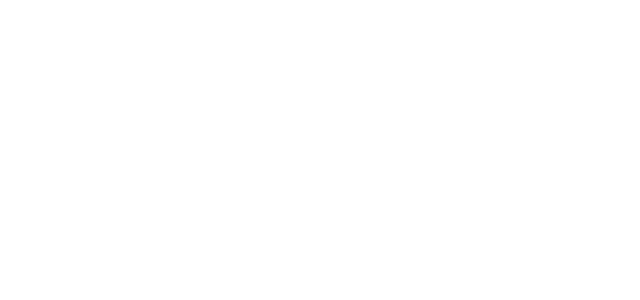
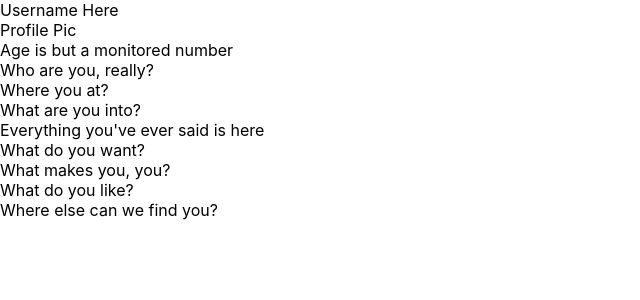
Before and after one commit to mfdelcastillo/nerdnation, a React (Create React App) app: page /profile in a window 1280 px wide. Before the commit this address had no page. Shown: the top 300 px of the page, without its empty margins (0-640 px from the left). Built offline with nearby package versions, Linux system fonts and the light colour scheme.

Commit message:
removed unnecessary js files, fixed additional routes

```diff
--- a/routes/userRoutes.js
+++ b/routes/userRoutes.js
@@ -4,6 +4,4 @@ const userController = require('../controllers/userController');
 
 router.post('/',userController.create);
 router.post('/login', userController.login);
-router.get('/')
-
 module.exports = router;
--- a/server.js
+++ b/server.js
@@ -29,7 +29,6 @@ app.use(require('./config/checkToken'));
 // Put API routes here, before the "catch all" route
 app.use('/api/users', userRouter)
 app.use('/api/users/login', userRouter)
-
 // The following "catch all" route (note the *) is necessary
 // to return the index.html on all non-AJAX requests
 app.get('/*', function(req, res) {
--- a/src/index.js
+++ b/src/index.js
@@ -1,21 +1,24 @@
 import React from 'react';
 import ReactDOM from 'react-dom/client';
 import './index.css';
-import App from './pages/App/App';
+// import App from './pages/App/App';
 import {BrowserRouter as Router, Routes, Route} from 'react-router-dom'
 import SignUpForm from './components/Signup/SignUpForm';
 import UserHome from './pages/UserHome/UserHome';
 import LoginForm from './components/Login/LoginForm';
+import UserProfile from './pages/UserProfile/UserProfile';
+import Landing from './pages/Landing/Landing';
 
 const root = ReactDOM.createRoot(document.getElementById('root'));
 root.render(
   <React.StrictMode>
     <Router>
       <Routes>
-        <Route path ='/' element={<App />} />
+        <Route path ='/' element={<Landing/>} />
         <Route path='/signup' element={<SignUpForm/>} />
         <Route path='/login' element={<LoginForm/>} />
         <Route path='/home' element={<UserHome/>}/>
+        <Route path='/profile' element={<UserProfile />}/>
       </Routes>
 
     </Router>
--- a/src/pages/App/App.css
+++ /dev/null
@@ -1,3 +0,0 @@
-.App {
-    text-align: center;
-  }
--- a/src/pages/App/App.js
+++ /dev/null
@@ -1,23 +0,0 @@
-import './App.css';
-import React, {useState} from 'react';
-import Landing from '../Landing/Landing'
-import {Routes, Route} from 'react-router-dom';
-import SignUpForm from '../../components/Signup/SignUpForm';
-import UserHome from '../UserHome/UserHome';
-
-
-
-export default function App() {
-  return (
-    <main className="App">
-      {
-        <Routes>
-          <Route path='/' element={<Landing/>} />
-          <Route path='/signup' element={<SignUpForm />}/>
-          <Route path='/home' element={<UserHome/>}/>
-        </Routes>
-
-      }
-    </main>
-  )
-}
--- a/src/pages/Landing/Landing.jsx
+++ b/src/pages/Landing/Landing.jsx
@@ -2,7 +2,7 @@ import './Landing.css';
 import Carousel from '../../components/Carousel/Carousel'
 import {Link} from 'react-router-dom'
 
-export default function Landing({setUser}){
+export default function Landing(){
     return(
 
         <div className="divOne">
--- a/src/pages/UserHome/UserHome.css
+++ b/src/pages/UserHome/UserHome.css
@@ -1,3 +1,7 @@
+body {
+    width: 100vw;
+    height: 100vh;
+}
 .divTwo {
     display:grid
 }
--- a/src/pages/UserHome/UserHome.jsx
+++ b/src/pages/UserHome/UserHome.jsx
@@ -1,10 +1,14 @@
 import Carousel from "../../components/Carousel/Carousel";
+import {useState} from 'react'
 import {Link} from 'react-router-dom'
+import { getUser } from "../../utilities/users-service";
 
 export default function UserHome(){
+    const [user, setUser] = useState(getUser())
+    console.log(user)
     return(
         <div className="divTwo">
-            <Link to={`/home/${user.name}/profile`}>Click here to set up your profile</Link>
+            <Link to="/profile">Click here to set up your profile</Link>
             <div className="carouselDiv">
                 <Carousel />
             </div>
--- a/src/pages/UserProfile/UserProfile.css
+++ b/src/pages/UserProfile/UserProfile.css
@@ -0,0 +1,4 @@
+body {
+    width: 100vw;
+    height: 100vh;
+}
--- a/src/pages/UserProfile/UserProfile.jsx
+++ b/src/pages/UserProfile/UserProfile.jsx
@@ -1,5 +1,29 @@
-import { Component } from "react";
+import './UserProfile.css'
 
-export default class userProfile extends Component(){
 
+
+export default function UserProfile(){
+return(
+    <div className="homeDiv">
+        <div className="chatDiv">
+        </div>
+        <div className="profileDiv">
+            <div className="blockButton"></div>
+            <div className="deleteButton"></div>
+            <div className="reportButton"></div>
+            <div className="messageButton"></div>
+            <div className="username">Username Here</div>
+            <div className="profileImage">Profile Pic</div>
+            <div className="age">Age is but a monitored number</div>
+            <div className="identity">Who are you, really?</div>
+            <div className="location">Where you at?</div>
+            <div className="orientation">What are you into?</div>
+            <div className="feed">Everything you've ever said is here</div>
+            <div className="lookingFor">What do you want?</div>
+            <div className="profileText">What makes you, you?</div>
+            <div className="hobbies">What do you like?</div>
+            <div className="links">Where else can we find you?</div>
+        </div>
+    </div>
+)
 }
```
